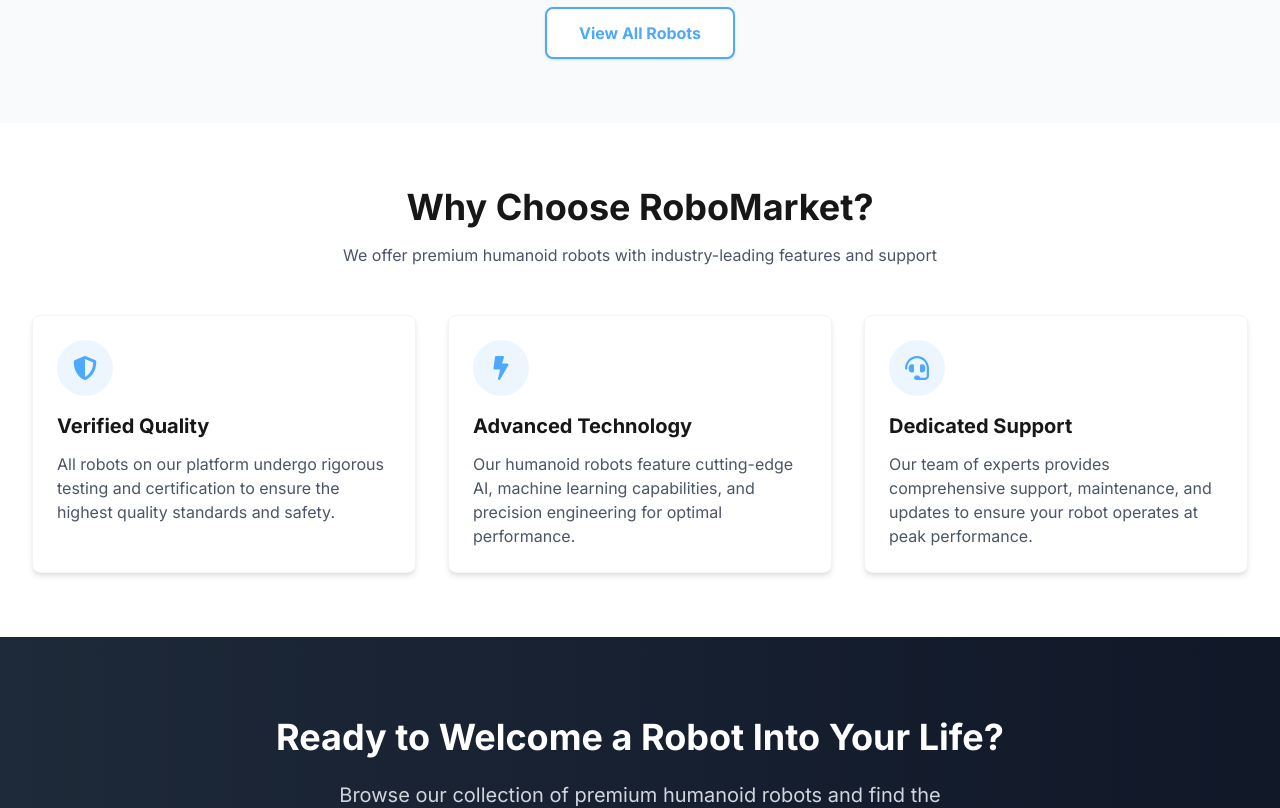
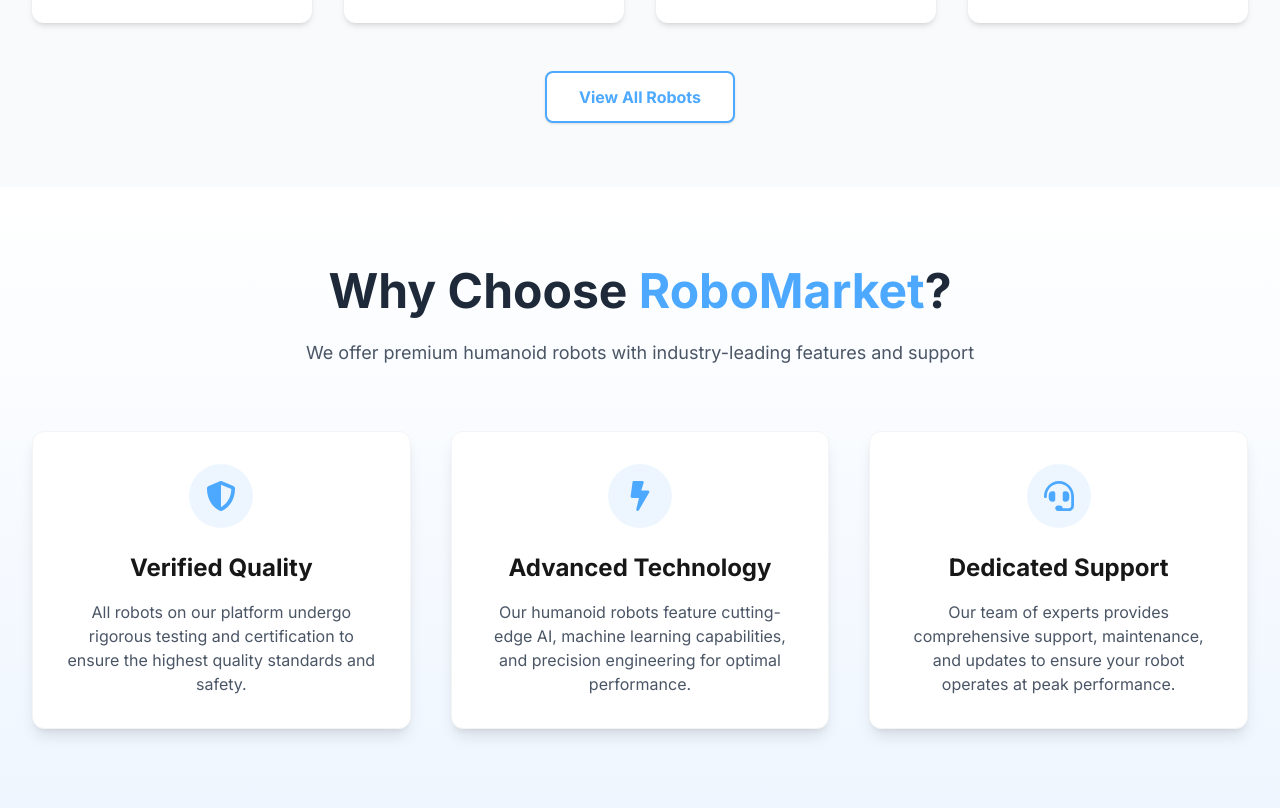
Before and after one commit to alaineid/robomarket-ae, a Next.js app: page / in a window 1280 px wide. Shown: the part 1380-2188 px from the top of the page. Built offline with nearby package versions, Linux system fonts and the light colour scheme.

Commit message:
Beautified why choose us

```diff
--- a/src/app/page.tsx
+++ b/src/app/page.tsx
@@ -1,6 +1,7 @@
 import Header from "@/components/Header";
 import HeroSection from "@/components/HeroSection";
 import FeaturedRobots from "@/components/FeaturedRobots";
+import ValueProposition from "@/components/ValueProposition";
 import Footer from "@/components/Footer";
 import { FaShieldAlt, FaBolt, FaHeadset } from "react-icons/fa";
 
@@ -12,53 +13,7 @@
       <main className="flex-grow">
         <HeroSection />
         <FeaturedRobots />
-
-        {/* Value Proposition Section */}
-        <section id="value-prop" className="py-16 px-4 lg:px-8">
-          <div className="container mx-auto">
-            <div className="text-center mb-12">
-              <h2 className="text-3xl md:text-4xl font-bold mb-4">Why Choose RoboMarket?</h2>
-              <p className="text-gray-600 max-w-2xl mx-auto">
-                We offer premium humanoid robots with industry-leading features and support
-              </p>
-            </div>
-
-            <div className="grid grid-cols-1 md:grid-cols-3 gap-8">
-              {/* Value Prop 1 */}
-              <div className="bg-white p-6 rounded-lg shadow-md border border-gray-100">
-                <div className="w-14 h-14 bg-[#4DA9FF]/10 rounded-full flex items-center justify-center mb-4">
-                  <FaShieldAlt className="text-2xl text-[#4DA9FF]" />
-                </div>
-                <h3 className="font-bold text-xl mb-3">Verified Quality</h3>
-                <p className="text-gray-600">
-                  All robots on our platform undergo rigorous testing and certification to ensure the highest quality standards and safety.
-                </p>
-              </div>
-
-              {/* Value Prop 2 */}
-              <div className="bg-white p-6 rounded-lg shadow-md border border-gray-100">
-                <div className="w-14 h-14 bg-[#4DA9FF]/10 rounded-full flex items-center justify-center mb-4">
-                  <FaBolt className="text-2xl text-[#4DA9FF]" />
-                </div>
-                <h3 className="font-bold text-xl mb-3">Advanced Technology</h3>
-                <p className="text-gray-600">
-                  Our humanoid robots feature cutting-edge AI, machine learning capabilities, and precision engineering for optimal performance.
-                </p>
-              </div>
-
-              {/* Value Prop 3 */}
-              <div className="bg-white p-6 rounded-lg shadow-md border border-gray-100">
-                <div className="w-14 h-14 bg-[#4DA9FF]/10 rounded-full flex items-center justify-center mb-4">
-                  <FaHeadset className="text-2xl text-[#4DA9FF]" />
-                </div>
-                <h3 className="font-bold text-xl mb-3">Dedicated Support</h3>
-                <p className="text-gray-600">
-                  Our team of experts provides comprehensive support, maintenance, and updates to ensure your robot operates at peak performance.
-                </p>
-              </div>
-            </div>
-          </div>
-        </section>
+        <ValueProposition />
 
         {/* Call to Action Section */}
         <section className="py-20 bg-gradient-to-r from-gray-800 to-gray-900 text-white">
--- a/src/components/FeaturedRobots.tsx
+++ b/src/components/FeaturedRobots.tsx
@@ -67,9 +67,11 @@
   return (
     <section id="featured-robots" className="py-16 bg-gray-50 px-4 lg:px-8">
       <div className="container mx-auto">
-        <div className="text-center mb-12">
-          <h2 className="text-3xl md:text-4xl font-bold mb-4">Featured Robots</h2>
-          <p className="text-gray-600 max-w-2xl mx-auto">
+        <div className="text-center mb-16">
+          <h2 className="text-3xl md:text-5xl font-bold mb-6 text-gray-800">
+            Featured <span className="text-[#4DA9FF]">Robots</span>
+          </h2>
+          <p className="text-gray-600 max-w-2xl mx-auto text-lg">
             Discover our most popular humanoid robot models trusted by customers worldwide
           </p>
         </div>
--- /dev/null
+++ b/src/components/ValueProposition.tsx
@@ -0,0 +1,53 @@
+import { FaShieldAlt, FaBolt, FaHeadset } from "react-icons/fa";
+
+export default function ValueProposition() {
+  return (
+    <section id="value-prop" className="py-20 px-4 lg:px-8 bg-gradient-to-b from-white to-blue-50">
+      <div className="container mx-auto">
+        <div className="text-center mb-16">
+          <h2 className="text-3xl md:text-5xl font-bold mb-6 text-gray-800">
+            Why Choose <span className="text-[#4DA9FF]">RoboMarket</span>?
+          </h2>
+          <p className="text-gray-600 max-w-2xl mx-auto text-lg">
+            We offer premium humanoid robots with industry-leading features and support
+          </p>
+        </div>
+
+        <div className="grid grid-cols-1 md:grid-cols-3 gap-10">
+          {/* Value Prop 1 */}
+          <div className="bg-white p-8 rounded-xl shadow-lg border border-gray-100 transform transition duration-300 hover:scale-105 hover:shadow-xl">
+            <div className="w-16 h-16 bg-[#4DA9FF]/10 rounded-full flex items-center justify-center mb-6 mx-auto">
+              <FaShieldAlt className="text-3xl text-[#4DA9FF]" />
+            </div>
+            <h3 className="font-bold text-2xl mb-4 text-center">Verified Quality</h3>
+            <p className="text-gray-600 text-center">
+              All robots on our platform undergo rigorous testing and certification to ensure the highest quality standards and safety.
+            </p>
+          </div>
+
+          {/* Value Prop 2 */}
+          <div className="bg-white p-8 rounded-xl shadow-lg border border-gray-100 transform transition duration-300 hover:scale-105 hover:shadow-xl">
+            <div className="w-16 h-16 bg-[#4DA9FF]/10 rounded-full flex items-center justify-center mb-6 mx-auto">
+              <FaBolt className="text-3xl text-[#4DA9FF]" />
+            </div>
+            <h3 className="font-bold text-2xl mb-4 text-center">Advanced Technology</h3>
+            <p className="text-gray-600 text-center">
+              Our humanoid robots feature cutting-edge AI, machine learning capabilities, and precision engineering for optimal performance.
+            </p>
+          </div>
+
+          {/* Value Prop 3 */}
+          <div className="bg-white p-8 rounded-xl shadow-lg border border-gray-100 transform transition duration-300 hover:scale-105 hover:shadow-xl">
+            <div className="w-16 h-16 bg-[#4DA9FF]/10 rounded-full flex items-center justify-center mb-6 mx-auto">
+              <FaHeadset className="text-3xl text-[#4DA9FF]" />
+            </div>
+            <h3 className="font-bold text-2xl mb-4 text-center">Dedicated Support</h3>
+            <p className="text-gray-600 text-center">
+              Our team of experts provides comprehensive support, maintenance, and updates to ensure your robot operates at peak performance.
+            </p>
+          </div>
+        </div>
+      </div>
+    </section>
+  );
+}
```
